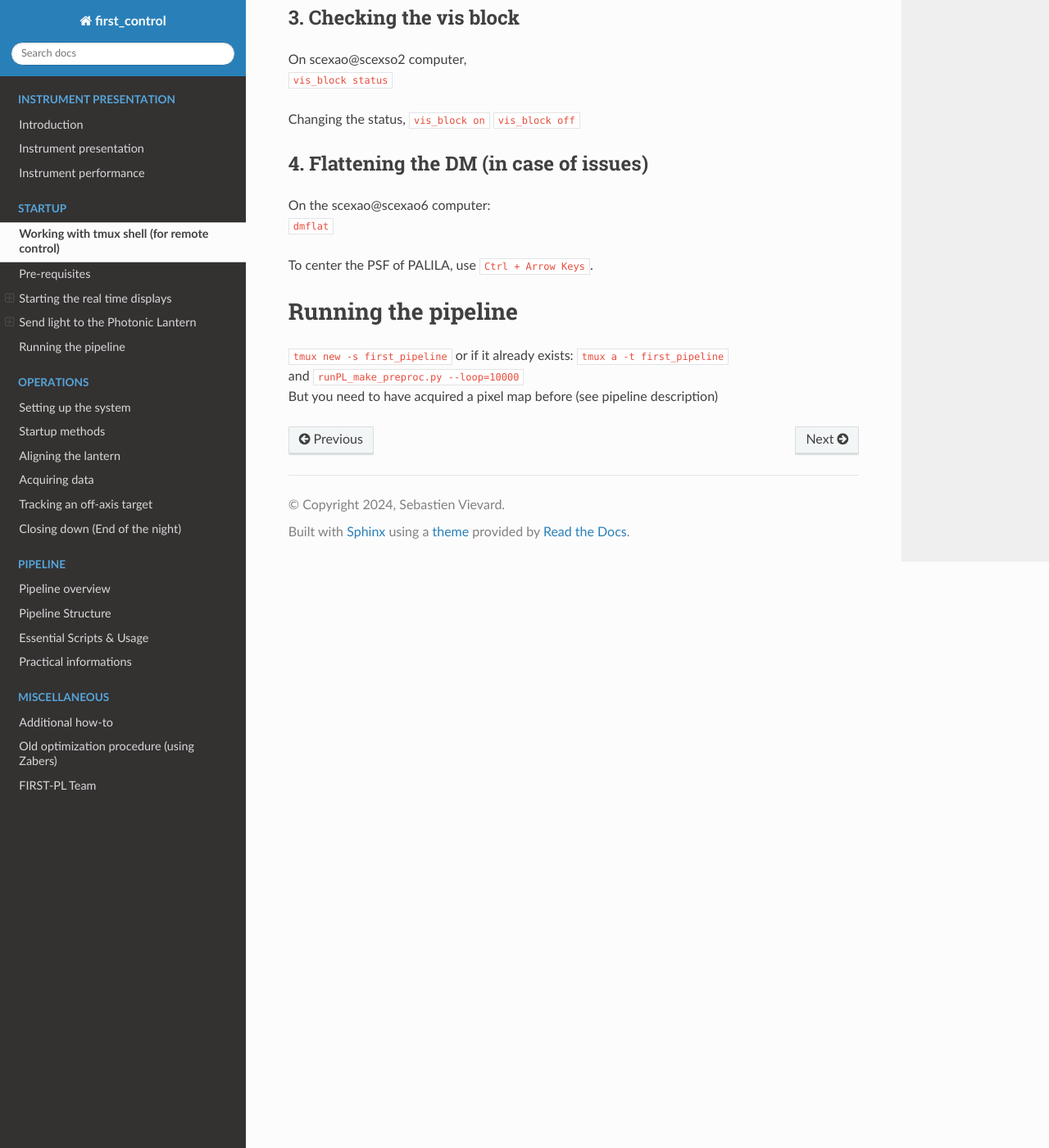
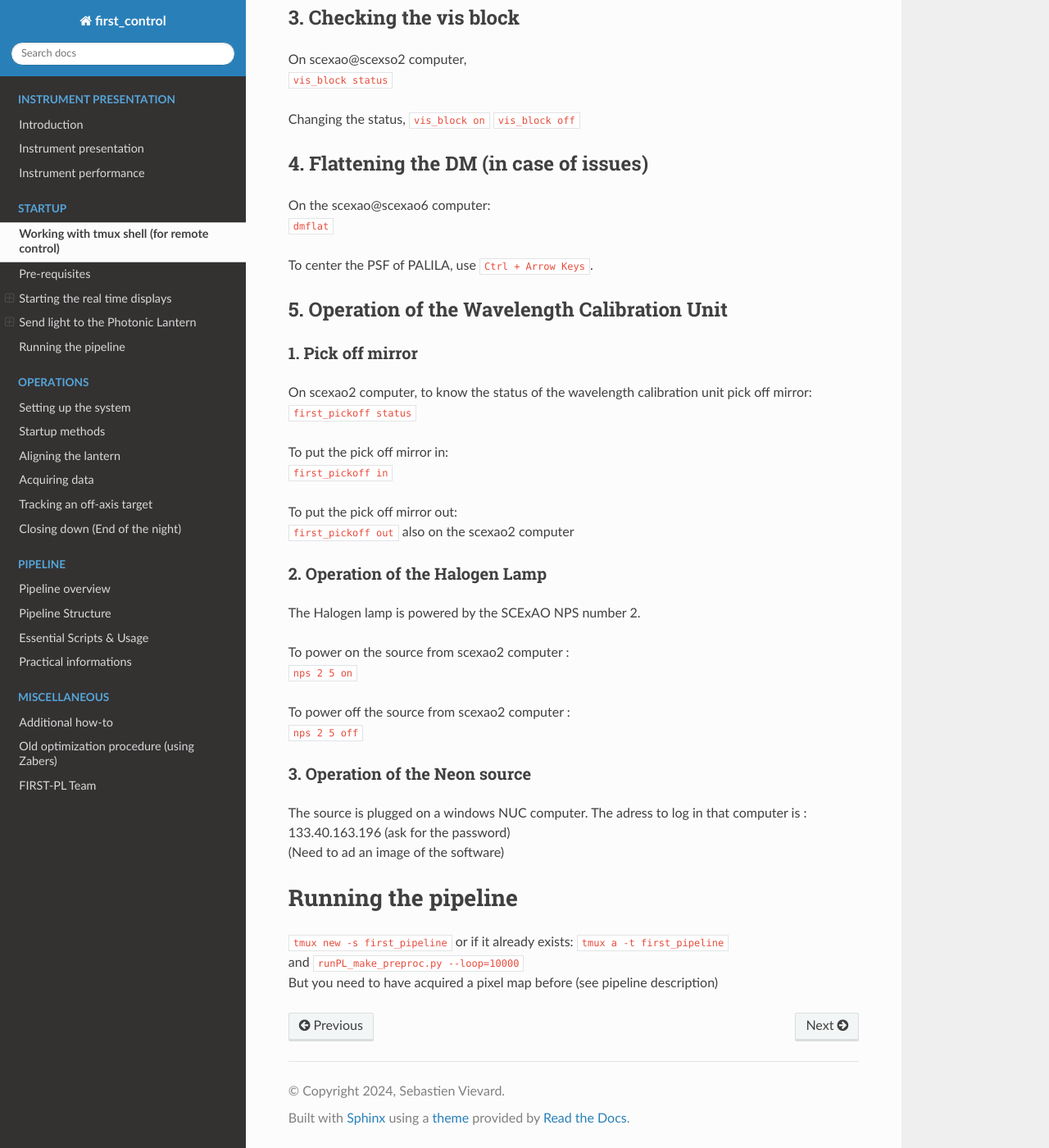
Before and after one commit to scexao-org/first_control, a Sphinx documentation site: the page built from source/instrument_setup.md, in a window 1280 px wide and 1400 px high, scrolled down 1955 px. Shown: the whole window at 82% size. Built offline with Sphinx 7.4.7 and the Read the Docs theme 3.1.0, drawn with Linux system fonts in a browser that asks for light colours; some of the changed text lies outside the part shown.

Commit message:
new additions wavecal unit and pickoff

```diff
--- a/source/instrument_setup.md
+++ b/source/instrument_setup.md
@@ -86,6 +86,33 @@ On the scexao@scexao6 computer:
 
 To center the PSF of PALILA, use `Ctrl + Arrow Keys`.
 
+
+## 5. Operation of the Wavelength Calibration Unit
+
+### 1. Pick off mirror
+On scexao2 computer, to know the status of the wavelength calibration unit pick off mirror: <br />
+`first_pickoff status`
+
+To put the pick off mirror in: <br />
+`first_pickoff in`
+
+To put the pick off mirror out: <br />
+`first_pickoff out`
+also on the scexao2 computer
+
+### 2. Operation of the Halogen Lamp
+The Halogen lamp is powered by the SCExAO NPS number 2. <br />
+
+To power on the source from scexao2 computer : <br />
+`nps 2 5 on`
+
+To power off the source from scexao2 computer : <br />
+`nps 2 5 off`
+
+### 3. Operation of the Neon source
+The source is plugged on a windows NUC computer. The adress to log in that computer is : 133.40.163.196 (ask for the password) <br />
+(Need to ad an image of the software)
+
 # Running the pipeline
 
 `tmux new -s first_pipeline`
```
Also changed, not shown: other parts of source/instrument_setup.md (+3 -3 lines).
